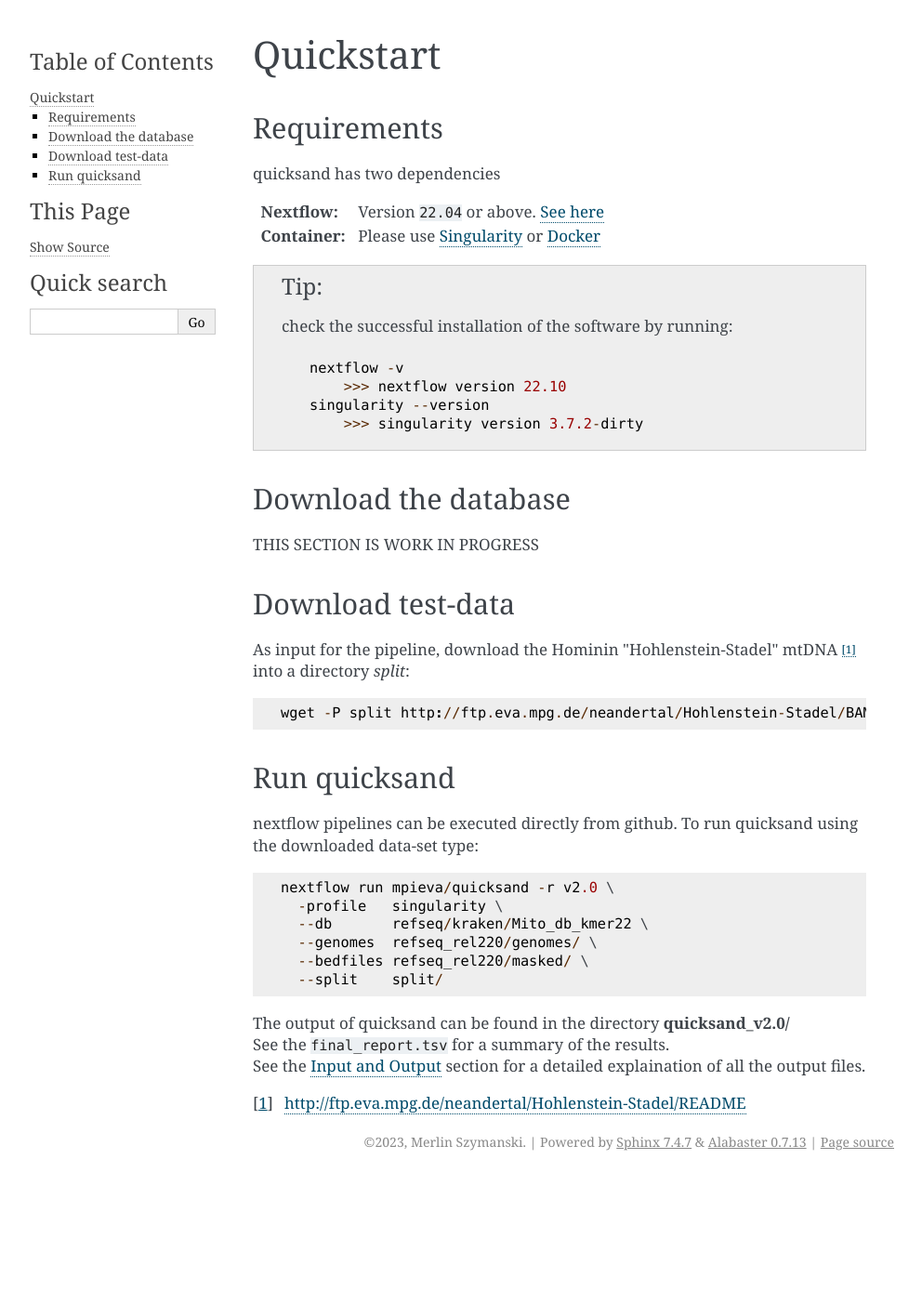
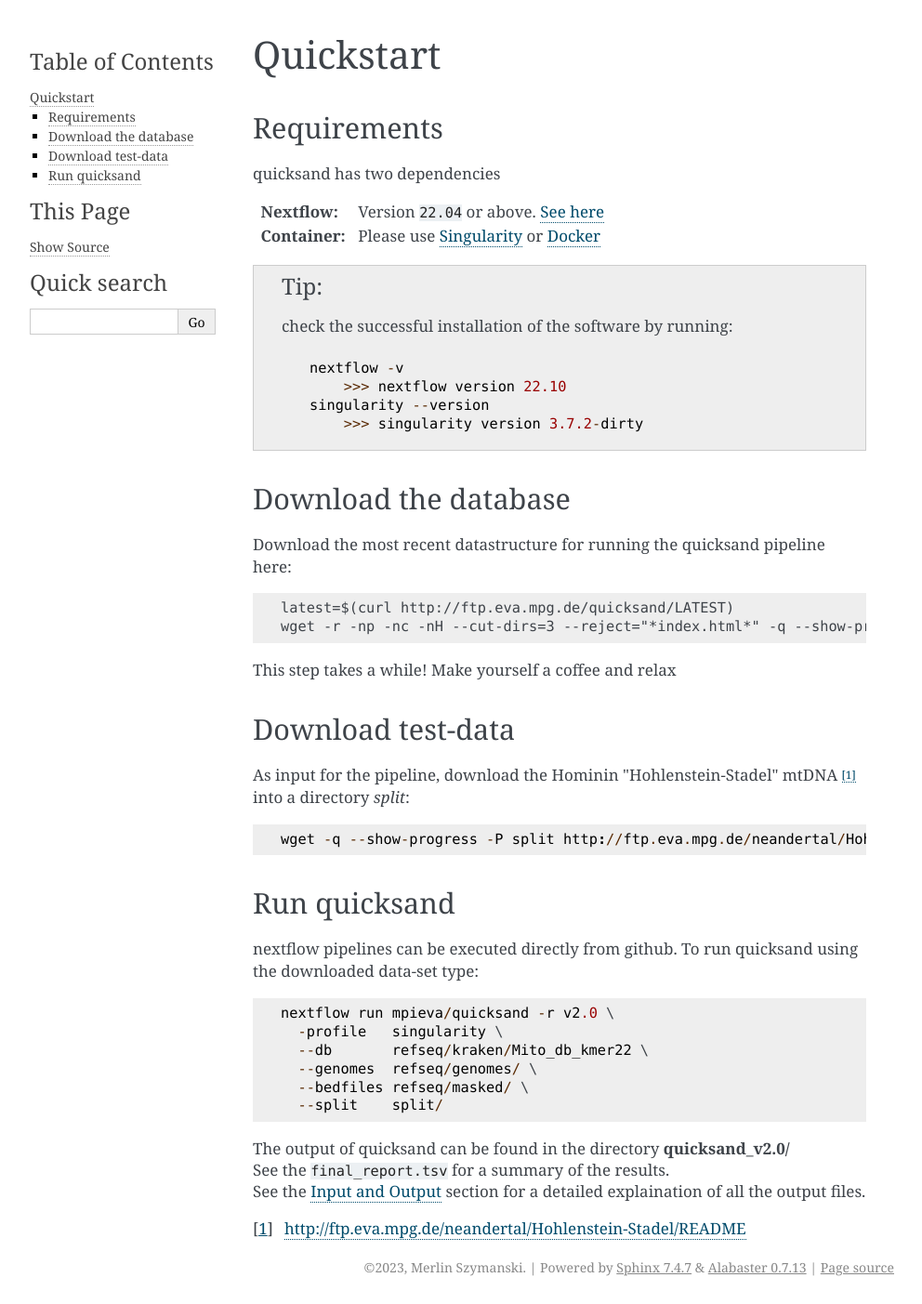
Before and after one commit to mpieva/quicksand, a Sphinx documentation site: the page built from docs/source/quickstart.rst, in a window 1280 px wide. Shown: the whole page at 93% size, without its empty margins (148-1140 px from the left). Built offline with Sphinx 7.4.7, drawn with Linux system fonts in a browser that asks for light colours; before the commit the page ends 1268 px from its top, so only the background shows below that.

Commit message:
Add download-path to mpi ftp server

```diff
--- a/docs/source/quickstart.rst
+++ b/docs/source/quickstart.rst
@@ -24,14 +24,19 @@ quicksand has two dependencies
 Download the database
 ---------------------
 
-THIS SECTION IS WORK IN PROGRESS
+Download the most recent datastructure for running the quicksand pipeline here::
+
+    latest=$(curl http://ftp.eva.mpg.de/quicksand/LATEST)
+    wget -r -np -nc -nH --cut-dirs=3 --reject="*index.html*" -q --show-progress -P refseq http://ftp.eva.mpg.de/quicksand/build/$latest
+
+This step takes a while! Make yourself a coffee and relax
 
 Download test-data
 ------------------
 
 As input for the pipeline, download the Hominin "Hohlenstein-Stadel" mtDNA [1]_ into a directory `split`::
 
-	wget -P split http://ftp.eva.mpg.de/neandertal/Hohlenstein-Stadel/BAM/mtDNA/HST.raw_data.ALL.bam
+	wget -q --show-progress -P split http://ftp.eva.mpg.de/neandertal/Hohlenstein-Stadel/BAM/mtDNA/HST.raw_data.ALL.bam
 
 
 Run quicksand
@@ -42,8 +47,8 @@ nextflow pipelines can be executed directly from github. To run quicksand using
     nextflow run mpieva/quicksand -r v2.0 \
       -profile   singularity \
       --db       refseq/kraken/Mito_db_kmer22 \
-      --genomes  refseq_rel220/genomes/ \
-      --bedfiles refseq_rel220/masked/ \
+      --genomes  refseq/genomes/ \
+      --bedfiles refseq/masked/ \
       --split    split/
 
 
```
Also changed, not shown: README.md (+4 -2 lines).
